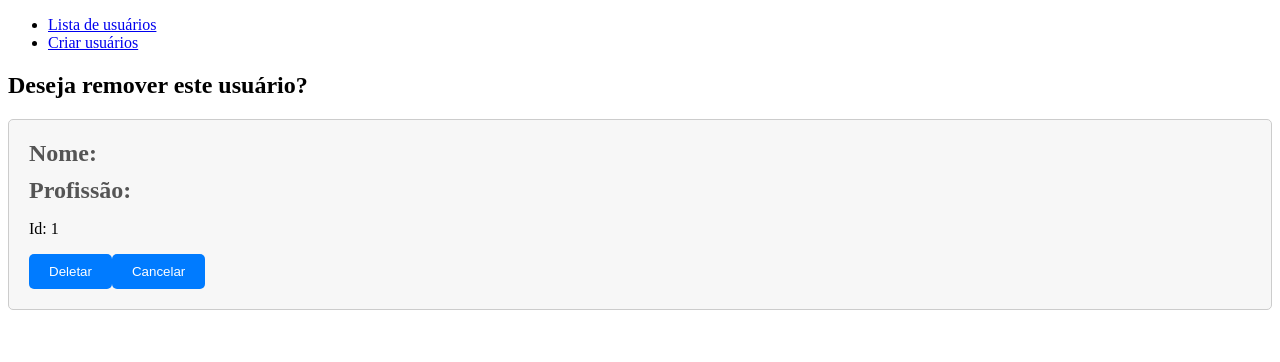
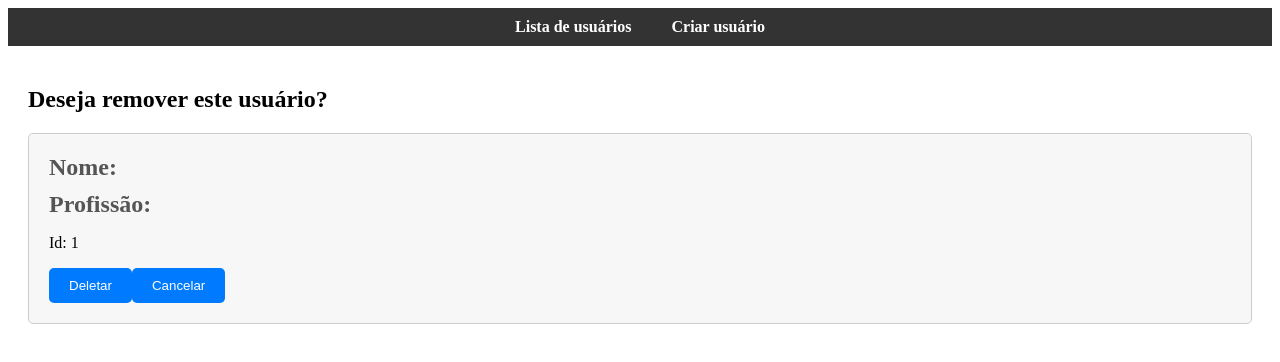
Before and after one commit to Gabrielosantosb/crudAngular, an Angular app: page /users/delete/1 in a window 1280 px wide. Shown: the top 362 px of the page. Built offline with nearby package versions, Linux system fonts and the light colour scheme.

Commit message:
faltando apanes finalizar o update

```diff
--- a/src/app/app.component.css
+++ b/src/app/app.component.css
@@ -0,0 +1,38 @@
+body {
+  font-family: Arial, sans-serif;
+  margin: 0;
+  padding: 0;
+}
+
+nav {
+  background-color: #333;
+  color: white;
+  padding: 10px 0;
+}
+
+.nav-list {
+  list-style: none;
+  padding: 0;
+  margin: 0;
+  display: flex;
+  justify-content: center;
+}
+
+.nav-item {
+  margin: 0 20px;
+}
+
+.nav-item a {
+  text-decoration: none;
+  color: white;
+  font-weight: bold;
+  transition: color 0.3s;
+}
+
+.nav-item a:hover {
+  color: #007bff;
+}
+
+.content {
+  padding: 20px;
+}
--- a/src/app/app.component.html
+++ b/src/app/app.component.html
@@ -1,9 +1,9 @@
 <nav>
-  <ul>
-    <li><a routerLink="/users">Lista de usuários</a></li>
-    <li><a routerLink="/users/create">Criar usuários</a></li>
+  <ul class="nav-list">
+    <li class="nav-item"><a href="/users">Lista de usuários</a></li>
+    <li class="nav-item"><a href="/users/create">Criar usuário</a></li>
   </ul>
 </nav>
-<div>
+<div class="content">
   <router-outlet></router-outlet>
 </div>
--- a/src/app/users/delete/delete.component.ts
+++ b/src/app/users/delete/delete.component.ts
@@ -10,13 +10,14 @@ import {User} from "../users.model";
 })
 export class DeleteComponent implements OnInit {
 
+
   id: string =  this.route.snapshot.paramMap.get('id') ?? '';
   user: User[] | any
 
 
 
   constructor(private userService: UsersService, private route: ActivatedRoute, private _route :Router) {
-    console.log( this.route.snapshot.paramMap.get('id'))
+    console.log( 'Aqui o id' + this.route.snapshot.paramMap.get('id'))
   }
 
   delete() {
--- a/src/app/users/update/update.component.ts
+++ b/src/app/users/update/update.component.ts
@@ -29,6 +29,7 @@ export class UpdateComponent implements OnInit {
     this.userService.getUser(this.id).subscribe(res=>{
       this.request = {
         name: `${res}`
+
       }
     })
 
--- a/src/app/users/users.component.css
+++ b/src/app/users/users.component.css
@@ -1,50 +1,43 @@
-
 h1 {
   font-size: 24px;
   text-align: center;
   margin-bottom: 20px;
 }
 
-
 table {
   width: 100%;
   border-collapse: collapse;
   margin: 0 auto;
-  border: 1px solid #ddd;
-  font-size: 16px;
 }
-
 
 thead {
   background-color: #333;
   color: white;
 }
 
-
-th {
-  padding: 10px;
-  text-align: left;
-}
-
-
-td {
+th, td {
   border: 1px solid #ddd;
   padding: 10px;
   text-align: left;
 }
 
+th {
+  padding: 10px;
+}
 
 tbody tr:nth-child(odd) {
   background-color: #f2f2f2;
 }
 
-
-tbody tr:nth-child(odd) td {
-  border: 1px solid #ddd;
+tbody tr:nth-child(even) {
+  background-color: #f9f9f9;
 }
 
+a {
+  text-decoration: none;
+  color: #007bff; /* Azul para links */
+}
 
-tbody tr:nth-child(even) td {
-  border: 1px solid #ddd;
-  background-color: #f9f9f9;
+a:hover {
+  text-decoration: underline;
 }
--- a/src/app/users/users.component.html
+++ b/src/app/users/users.component.html
@@ -1,20 +1,28 @@
+
 <h1>Usuários</h1>
-
 <table>
   <thead>
-  <td>Nome</td>
-  <td>Descrição</td>
+  <tr>
+    <th>Nome</th>
+    <th>Descrição</th>
+    <th>Ações</th>
+  </tr>
   </thead>
+  <tbody>
+  <ng-container *ngIf="data.length < 1">
+    <h1>Adicione o primeiro usuário!</h1>
 
-  <tbody>
-  <ng-container *ngIf="data">
-    <tr *ngFor="let user of data">
-      <td>{{ user.name }}</td>
-      <td>
-        <a routerLink="/users/update/{{user.id}}">EDITAR</a> ||
-        <a routerLink="/users/delete/{{user.id}}}">DELETAR</a>
-      </td>
-    </tr>
   </ng-container>
+  <tr *ngFor="let user of data">
+    <td>{{user.name}}</td>
+    <td>{{user.description}}</td>
+    <td>
+      <a routerLink="/users/update/{{user.id}}">EDITAR</a> ||
+      <a routerLink="/users/delete/{{user.id}}">DELETAR</a>
+    </td>
+
+  </tr>
+
+
   </tbody>
 </table>
--- a/src/app/users/users.service.ts
+++ b/src/app/users/users.service.ts
@@ -43,7 +43,7 @@ export class UsersService {
 
   deleteUser(id: string): Observable<any> {
     console.log('Chamou o método deleteUser()');
-    const _url = `"http://localhost:8080/api/tutorials/${id}`
+    const _url = `${this.url}/${id}`
     return this.http.delete<any>(_url);
   }
 }
```
